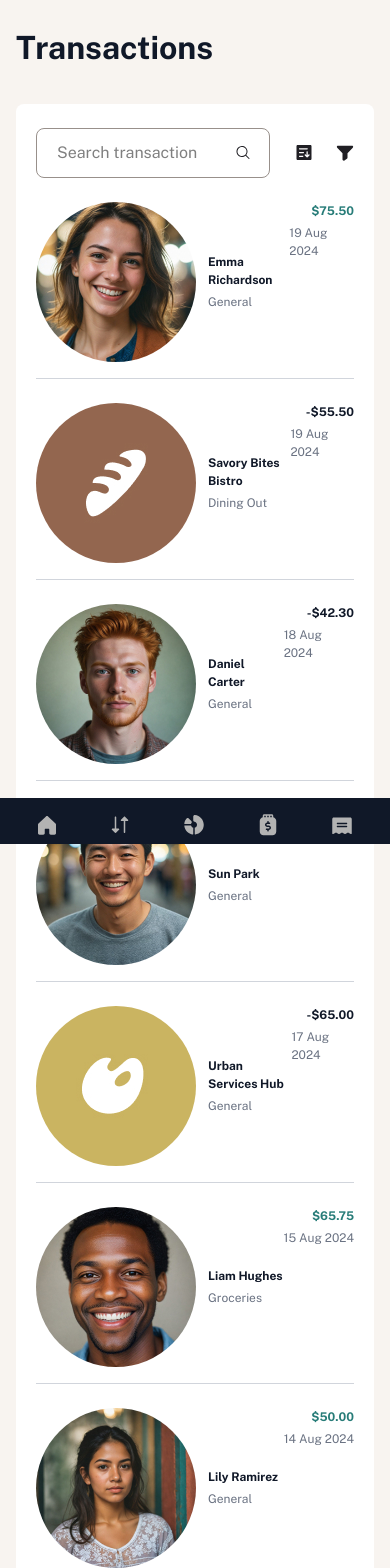
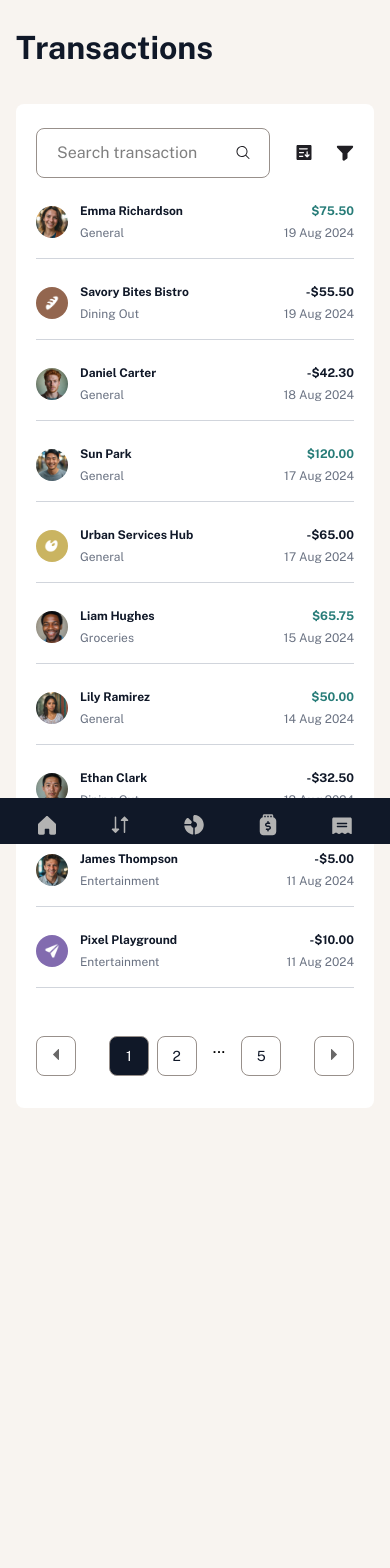
Before and after one commit to 12Ricky0/finance-app, a Next.js app: page /finance/transactions in a window 390 px wide. Shown: the top 1568 px of the page. After the commit the page ends 1184 px from the top, so only its background shows below. Built offline with nearby package versions, Linux system fonts and the light colour scheme.

Commit message:
transactions page added

```diff
--- a/components/ui/pagination.tsx
+++ b/components/ui/pagination.tsx
@@ -15,6 +15,27 @@ export default function Pagination({
 
     setActivePage(newPage);
   };
+
+  const getPaginationNumbers = () => {
+    if (totalPages <= 4) {
+      return Array.from({ length: totalPages }, (_, i) => i + 1);
+    }
+
+    const pages: (string | number)[] = [1];
+
+    if (activePage > 3) pages.push("...");
+
+    if (activePage > 2) pages.push(activePage - 1);
+    if (activePage !== 1 && activePage !== totalPages) pages.push(activePage);
+    if (activePage < totalPages - 1) pages.push(activePage + 1);
+
+    if (activePage < totalPages - 2) pages.push("...");
+
+    pages.push(totalPages);
+
+    return pages;
+  };
+
   return (
     <footer className="flex justify-between mt-12">
       <button
@@ -33,17 +54,23 @@ export default function Pagination({
       </button>
 
       <div className="inline-flex gap-2">
-        {Array.from({ length: totalPages }, (_, i) => (
-          <button
-            key={i}
-            onClick={() => handleClick(i + 1)}
-            className={`size-10 ${
-              activePage == i + 1 ? "bg-gray-900 text-white" : "text-gray-900"
-            } rounded-lg border border-beige-500 cursor-pointer hover:bg-gray-900 hover:text-white font-normal text-[14px] `}
-          >
-            {i + 1}
-          </button>
-        ))}{" "}
+        {getPaginationNumbers().map((page, i) =>
+          typeof page === "number" ? (
+            <button
+              key={i}
+              onClick={() => handleClick(page)}
+              className={`size-10 ${
+                activePage === page ? "bg-gray-900 text-white" : "text-gray-900"
+              } rounded-lg border border-beige-500 cursor-pointer hover:bg-gray-900 hover:text-white font-normal text-[14px]`}
+            >
+              {page}
+            </button>
+          ) : (
+            <span key={i} className="mx-2">
+              ...
+            </span>
+          )
+        )}
       </div>
 
       <button
--- a/components/ui/transactions.tsx
+++ b/components/ui/transactions.tsx
@@ -1,24 +1,71 @@
 "use client";
 import Image from "next/image";
 import Pagination from "./pagination";
-import { useState, use } from "react";
+import { useState, use, useEffect } from "react";
 import { FinanceContext } from "@/context";
 import data from "../../data.json";
 import { Category_Dropdown, Sort_Dropdown } from "./dropdown";
+import { usePathname, useSearchParams, useRouter } from "next/navigation";
 
 export default function Transaction() {
-  const { isMinimized, category } = use(FinanceContext);
+  const { isMinimized, category, sort } = use(FinanceContext);
   const [activePage, setActivePage] = useState(1);
+  const [transactions, setTransactions] = useState(data.transactions);
+  const pathname = usePathname();
+  const searchParams = useSearchParams();
+  const router = useRouter();
+  const searchInput = searchParams.get("query")?.toString();
 
-  let transactions = data.transactions;
+  function handleSearch(term: string) {
+    const params = new URLSearchParams(searchParams);
+
+    if (term) {
+      params.set("query", term);
+    } else {
+      params.delete("query");
+    }
+    router.replace(`${pathname}?${params.toString()}`);
+  }
+
+  useEffect(() => {
+    let filteredTransactions = data.transactions;
+    if (searchInput) {
+      filteredTransactions = filteredTransactions.filter((transaction) =>
+        transaction.name.toLowerCase().includes(searchInput.toLowerCase())
+      );
+    }
 
     if (category !== "All Transactions") {
-    transactions = transactions.filter((t) => t.category === category);
+      filteredTransactions = filteredTransactions.filter(
+        (t) => t.category === category
+      );
     }
 
+    const sortedTransactions = [...filteredTransactions];
+
+    if (sort === "Oldest") {
+      sortedTransactions.sort(
+        (a, b) => new Date(a.date).getTime() - new Date(b.date).getTime()
+      );
+    } else if (sort === "A to Z") {
+      sortedTransactions.sort((a, b) => a.name.localeCompare(b.name));
+    } else if (sort === "Z to A") {
+      sortedTransactions.sort((a, b) => b.name.localeCompare(a.name));
+    } else if (sort === "Highest") {
+      sortedTransactions.sort((a, b) => b.amount - a.amount);
+    } else if (sort === "Lowest") {
+      sortedTransactions.sort((a, b) => a.amount - b.amount);
+    } else {
+      sortedTransactions.sort(
+        (a, b) => new Date(b.date).getMonth() - new Date(a.date).getMonth()
+      );
+    }
+
+    setTransactions(sortedTransactions);
+    setActivePage(1);
+  }, [category, searchInput, sort]);
+
   const totalPages = Math.ceil(transactions.length / 10);
-
-  transactions = transactions.slice((activePage - 1) * 10, activePage * 10);
 
   const formatCurrency = new Intl.NumberFormat("en-US", {
     style: "currency",
@@ -45,7 +92,7 @@ export default function Transaction() {
     <section
       className={`${
         isMinimized ? "lg:ml-[80px]" : "lg:ml-[300px]"
-      } transition-all duration-500`}
+      } transition-all duration-500 mb-[76px] md:mb-[84px] lg:mb-8`}
     >
       <h1
         className={`font-bold text-[32px] text-gray-900 mx-4 md:mx-10 mt-6 pb-8`}
@@ -54,14 +101,16 @@ export default function Transaction() {
       </h1>
 
       <div
-        className={`bg-white  mx-4 md:mx-10 md:py-8 pt-6 pb-8 px-[20px] relative rounded-lg`}
+        className={`bg-white  mx-4 md:mx-10 md:py-8 pt-6 pb-8 px-[20px] md:px-8 relative rounded-lg`}
       >
         <div className="flex justify-between items-center gap-6">
           <div className="relative ">
             <input
+              onChange={(e) => handleSearch(e.target.value)}
               type="search"
               className="py-3 border border-beige-500 rounded-lg px-[20px] lg:w-[320px] md:w-[160px]"
               placeholder="Search transaction"
+              defaultValue={searchParams.get("query")?.toString()}
             />
             <Image
               src="/assets/images/icon-search.svg"
@@ -77,7 +126,9 @@ export default function Transaction() {
             <Sort_Dropdown />
           </div>
         </div>
-        {transactions.map((transaction, index) => (
+        {transactions
+          .slice((activePage - 1) * 10, activePage * 10)
+          .map((transaction, index) => (
             <div
               key={index}
               className="flex justify-between border-b pb-4 mt-6 md:hidden border-gray-300"
@@ -88,7 +139,7 @@ export default function Transaction() {
                   alt="right"
                   width={32}
                   height={32}
-                className=" w-auto h-auto rounded-full cursor-pointer"
+                  className=" rounded-full cursor-pointer"
                 />
                 <div className="inline-flex items-start  gap-1 flex-col ">
                   <h2 className="font-bold text-[12px] text-gray-900">
@@ -126,7 +177,9 @@ export default function Transaction() {
             </tr>
           </thead>
           <tbody className=" ">
-            {transactions.map((transaction, index) => (
+            {transactions
+              .slice((activePage - 1) * 10, activePage * 10)
+              .map((transaction, index) => (
                 <tr
                   key={index}
                   className=" mx-4 border-b border-gray-100 font-normal text-[12px] text-gray-500 mt-6 "
@@ -135,9 +188,9 @@ export default function Transaction() {
                     <Image
                       src={transaction.avatar.slice(1)}
                       alt="right"
-                    width={32}
-                    height={32}
-                    className=" w-auto h-auto rounded-full cursor-pointer"
+                      width={40}
+                      height={40}
+                      className="  rounded-full cursor-pointer"
                     />
                     <h2 className="font-bold text-[14px] text-gray-900">
                       {transaction.name}
@@ -149,7 +202,9 @@ export default function Transaction() {
                   </td>
                   <td
                     className={`font-bold text-[14px] ${
-                    transaction.amount > 0 ? "text-[#277C78]" : "text-gray-900"
+                      transaction.amount > 0
+                        ? "text-[#277C78]"
+                        : "text-gray-900"
                     }  text-right pr-4 py-3`}
                   >
                     {formatCurrency.format(transaction.amount)}
```
Lines whose indentation alone changed are shown as unchanged.
